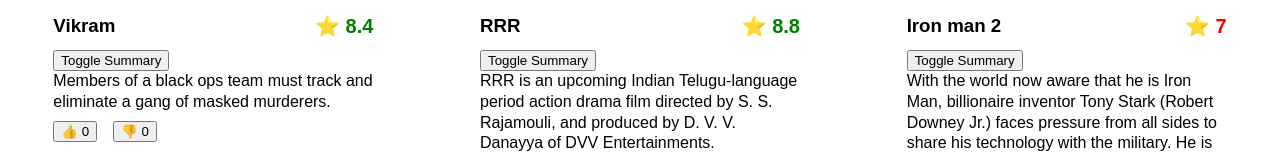
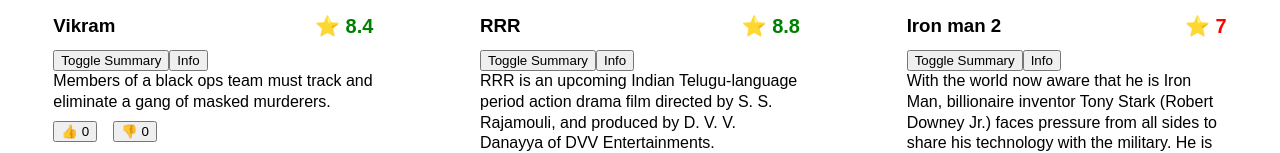
Before and after one commit to ragavkumarv/synechron-2026-movie-app-react, a React (Vite) app: page /movies in a window 1280 px wide. Shown: the part 532-685 px from the top of the page. Built offline with nearby package versions, Linux system fonts and the light colour scheme.

Commit message:
movielist

```diff
--- a/src/Movie.jsx
+++ b/src/Movie.jsx
@@ -1,6 +1,7 @@
 import { useState } from "react";
 import { MovieCounter } from "./MovieCounter";
 import { cool } from "./Fun";
+import { useNavigate } from "react-router";
 
 // Presentation
 // Pure Component - Same Input - Same Output
@@ -17,6 +18,9 @@
     // fontStyle: "italic",
   };
 
+  // navigate - fn
+  const navigate = useNavigate();
+
   return (
     <div className="movie-container">
       <img src={movie?.poster} alt={movie?.name} />
@@ -29,6 +33,7 @@
       {/* Task - Toggle Summary */}
       {/* Clue - Hook + Conditional rendering */}
       <button onClick={() => setShow(!show)}>Toggle Summary</button>
+      <button onClick={() => navigate("/movies/0")}>Info</button>
       {show && <p className="movie-summary">{movie?.summary}</p>}
       <MovieCounter />
     </div>
--- a/src/MovieList.jsx
+++ b/src/MovieList.jsx
@@ -6,7 +6,7 @@
   return (
     <main>
       <section className="movie-list-container">
-        {movieList.map((mv) => (
+        {movieList.map((mv, idx) => (
           <Movie movie={mv} />
         ))}
       </section>
```
